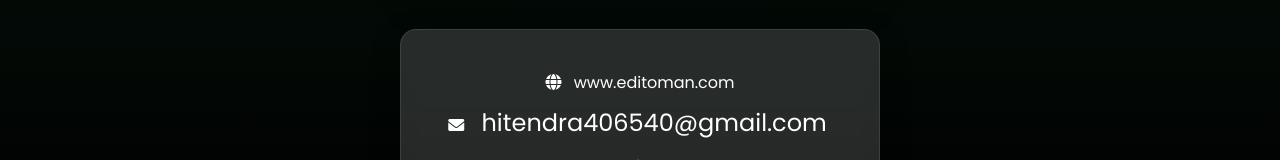
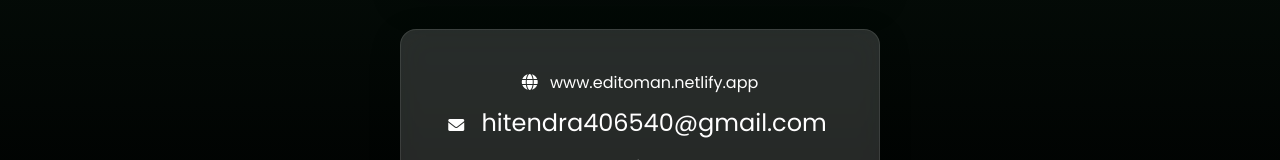
Before and after one commit to hitendraedito/edito.man, a plain HTML site: page index.html in a window 1280 px wide. Shown: the part 3090-3250 px from the top of the page. Drawn offline with Linux system fonts and the light colour scheme.

Commit message:
Update index.html

```diff
--- a/index.html
+++ b/index.html
@@ -97,7 +97,7 @@
 
   <footer class="glass">
     <div class="contact-info">
-      <p><i class="fas fa-globe"></i> www.editoman.com</p>
+      <p><i class="fas fa-globe"></i> www.editoman.netlify.app</p>
       <p><i class="fas fa-envelope"></i> <a href="mailto:hitendra406540@gmail.com">hitendra406540@gmail.com</a></p>
       <p><i class="fab fa-instagram"></i> <a href="https://instagram.com/edito.man" target="_blank">@edito.man</a></p>
     </div>
```
